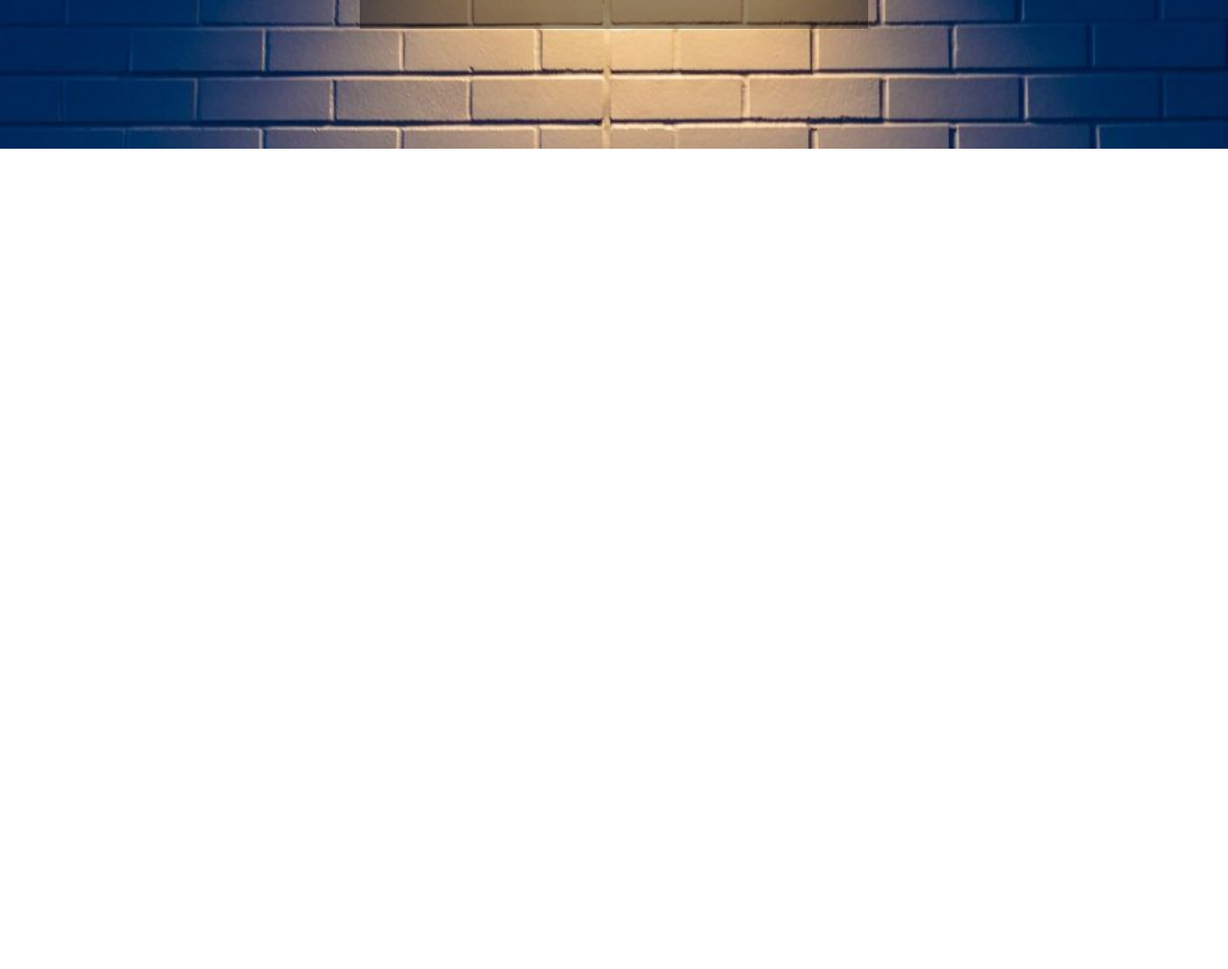
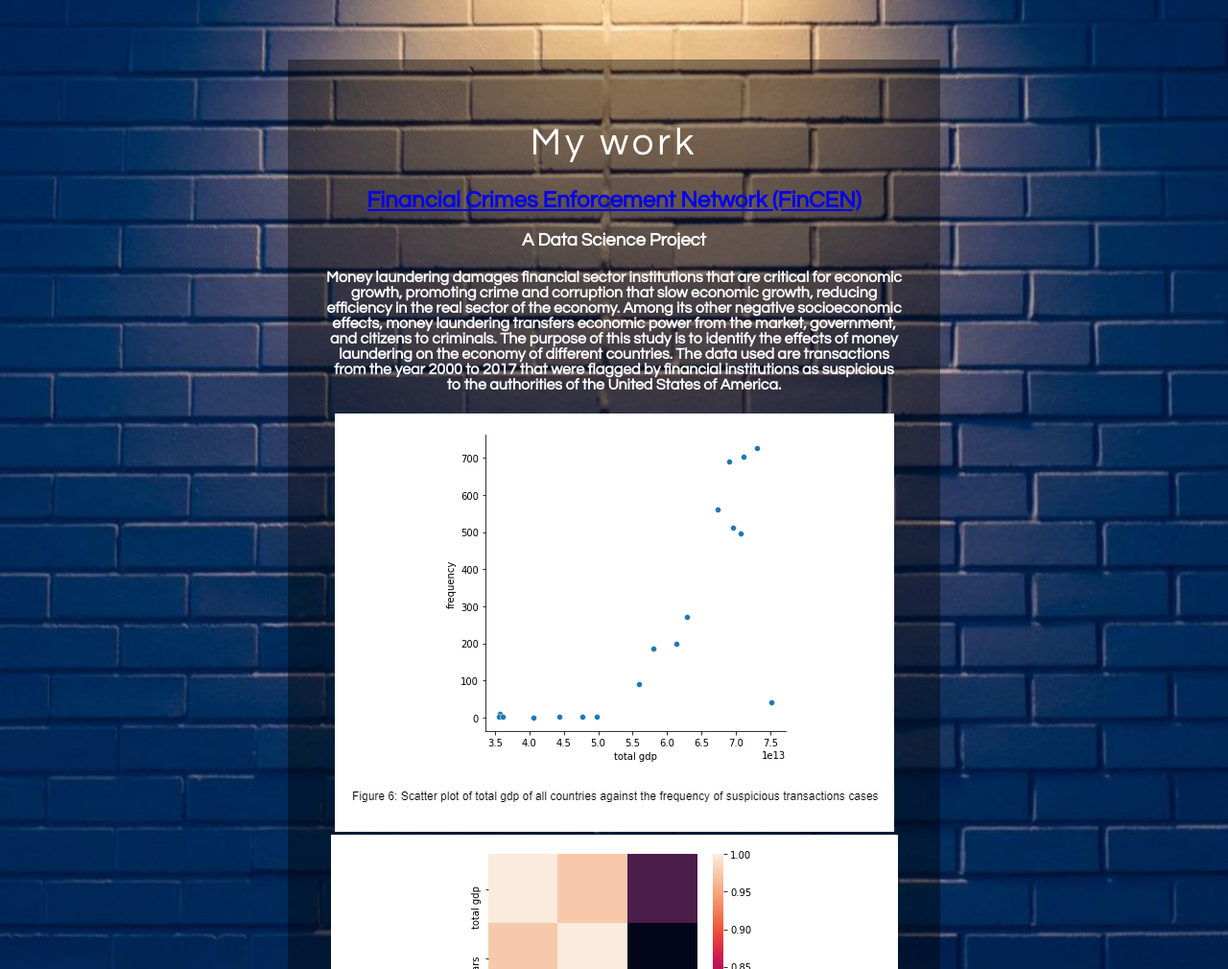
Before and after one commit to klondike-wevy/portfolio, a plain HTML site: page index.html in a window 1280 px wide. Shown: the part 645-1655 px from the top of the page at 96% size. Before the commit the page ends 800 px from the top, so only its background shows below. Drawn offline with Linux system fonts and the light colour scheme.

Commit message:
Add files via upload

```diff
--- a/index.html
+++ b/index.html
@@ -25,5 +25,25 @@ Computer Science - Data Science</h5>
 <li><a href="https://github.com/klondike-wevy"><i class="fa fa-github-square" aria-hidden="true"></i></a></li>
 </ul>
 </div>
+<div class="box">
+  <h1>
+    My work
+    </h1>
+    <h2>
+      <u><a href="https://github.com/klondike-wevy/FInCEN">Financial Crimes Enforcement Network (FinCEN)</a></u>
+    </h2>
+    <h3>
+      A Data Science Project
+      </h3>
+      <h4>
+        Money laundering damages financial sector institutions that are critical for economic growth, promoting crime and corruption that slow economic growth,
+        reducing efficiency in the real sector of the economy.
+        Among its other negative socioeconomic effects, money laundering transfers economic power from the market, government, and citizens to criminals.
+        The purpose of this study is to identify the effects of money laundering on the economy of different countries.
+        The data used are transactions from the year 2000 to 2017 that were flagged by financial institutions as suspicious to the authorities of the United States of America.
+      </h4>
+      <img src="figure1.PNG">
+      <img src="figure2.PNG">
+</div>
 </body>
 </html>
--- a/style.css
+++ b/style.css
@@ -5,7 +5,7 @@ body{
   background-size: cover;
 }
 .box{
-  width: 450px;
+  width: 600px;
   background: rgba(0, 0, 0, 0.4);
   padding: 40px;
   text-align: center;
```
Also changed, not shown: figure1.PNG (added), figure2.PNG (added).
